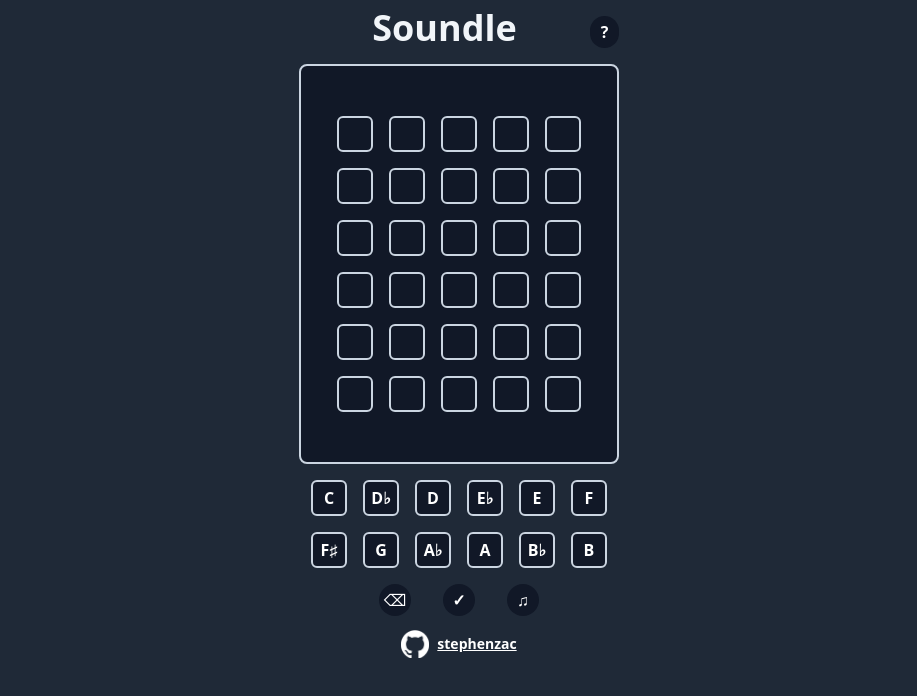
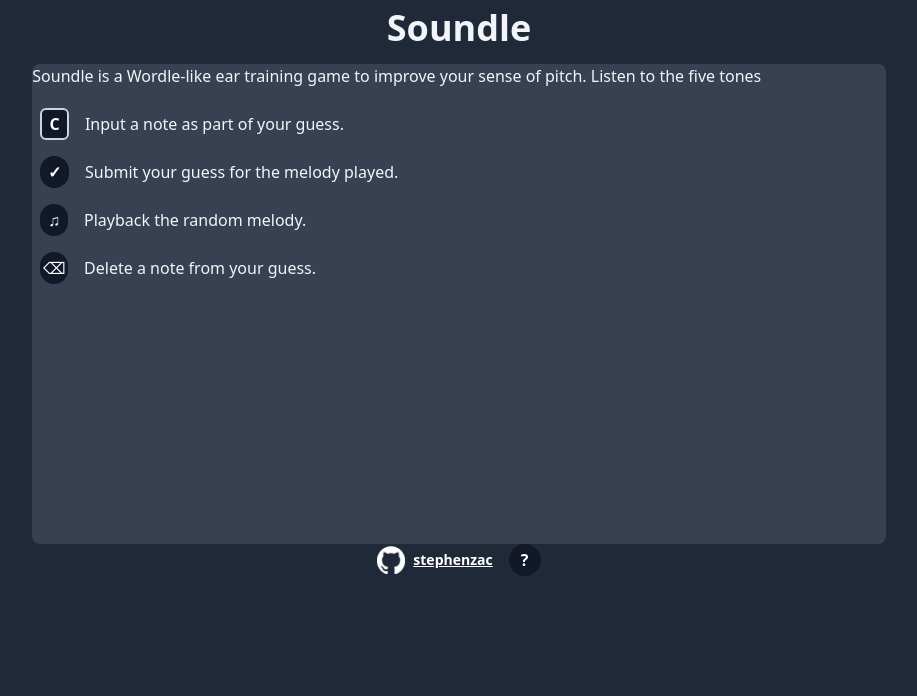
Before and after one commit to stephenzac/soundle, a React (Vite) app: page / in a window 1280 px wide. Shown: the top 696 px of the page, without its empty margins (181-1098 px from the left). Built offline with nearby package versions, Linux system fonts and the light colour scheme.

Commit message:
Style/format information

```diff
--- a/src/App.tsx
+++ b/src/App.tsx
@@ -1,16 +1,12 @@
 import MainGame from "./components/MainGame";
 import { BoardContextProvider } from "./contexts/BoardContext";
-import InformationButton from "./components/InformationButton";
 
 const App = () => {
   return (
     <div className="bg-gray-800 h-screen flex flex-col items-center">
-      <div className="w-10/12 max-w-80 flex flex-row place-items-center">
-        <h1 className="text-center text-4xl text-slate-100 font-bold w-full pt-2 pb-4">
-          Soundle
-        </h1>
-        <InformationButton />
-      </div>
+      <h1 className="text-center text-4xl text-slate-100 font-bold w-full pt-2 pb-4">
+        Soundle
+      </h1>
       <BoardContextProvider>
         <MainGame />
       </BoardContextProvider>
--- a/src/components/Information.tsx
+++ b/src/components/Information.tsx
@@ -1,11 +1,39 @@
 const Information = () => {
   return (
-    <div className="transition-all ease-in">
-      <h2>Soundle</h2>
-      <p>
+    // <div className="flex flex-col place-items-start bg-red-400 w-10/12 h-52 transition-all ease-in"></div>
+    <div className="flex flex-col place-items-start absolute top-16 bg-gray-700 h-3/5 w-4/6 ml-auto mr-auto rounded-lg opacity-100 transition-all ease-in">
+      <p className="text-slate-100 text-center mb-5">
         Soundle is a Wordle-like ear training game to improve your sense of
-        pitch.
+        pitch. Listen to the five tones
       </p>
+
+      <div className="flex flex-row place-items-center mb-4">
+        <div className="note-box-example">C</div>
+        <p className="text-slate-100 w-full pl-4">
+          Input a note as part of your guess.
+        </p>
+      </div>
+
+      <div className="flex flex-row place-items-center mb-4">
+        <div className="round-button-example font-bold">✓</div>
+        <p className="text-slate-100 w-full pl-4">
+          Submit your guess for the melody played.
+        </p>
+      </div>
+
+      <div className="flex flex-row place-items-center mb-4">
+        <div className="round-button-example">♫</div>
+        <p className="text-slate-100 w-full pl-4">
+          Playback the random melody.
+        </p>
+      </div>
+
+      <div className="flex flex-row place-items-center mb-4">
+        <div className="round-button-example">⌫</div>
+        <p className="text-slate-100 w-full pl-4">
+          Delete a note from your guess.
+        </p>
+      </div>
     </div>
   );
 };
--- a/src/components/InformationButton.tsx
+++ b/src/components/InformationButton.tsx
@@ -1,4 +1,5 @@
 import { useState } from "react";
+import Information from "./Information";
 
 const InformationButton = () => {
   const [clicked, setClicked] = useState(false);
--- a/src/components/MainGame.tsx
+++ b/src/components/MainGame.tsx
@@ -5,6 +5,8 @@ import SubmitButton from "./SubmitButton";
 import PlayMelodyButton from "./PlayMelodyButton";
 import ResetButton from "./ResetButton";
 import GitHubLink from "./GitHubLink";
+import InformationButton from "./InformationButton";
+import Information from "./Information";
 import { useBoardContext } from "../contexts/BoardContext";
 
 const MainGame = () => {
@@ -51,8 +53,13 @@ const MainGame = () => {
         {(gameWon || gameLost) && <ResetButton />}
       </div>
 
-      <div className="flex justify-center mt-1">
+      <div className="w-10/12 max-w-80 flex flex-row justify-center items-center space-x-4 mt-1">
         <GitHubLink />
+        <InformationButton />
+      </div>
+
+      <div className="min-h-screen flex justify-center">
+        <Information />
       </div>
     </>
   );
--- a/src/index.css
+++ b/src/index.css
@@ -14,8 +14,16 @@
   @apply bg-red-700 text-white font-bold grid place-items-center h-10 w-10 border-2 border-slate-300 rounded-md;
 }
 
+.note-box-example {
+  @apply bg-gray-900 text-white font-bold grid place-items-center h-8 w-8 ml-2 border-2 border-slate-300 rounded-md;
+}
+
 .round-button {
   @apply bg-gray-900 text-white w-8 h-8 rounded-full cursor-pointer grid place-items-center button-animation;
+}
+
+.round-button-example {
+  @apply bg-gray-900 text-white w-8 h-8 ml-2 rounded-full grid place-items-center;
 }
 
 .button-animation {
```
